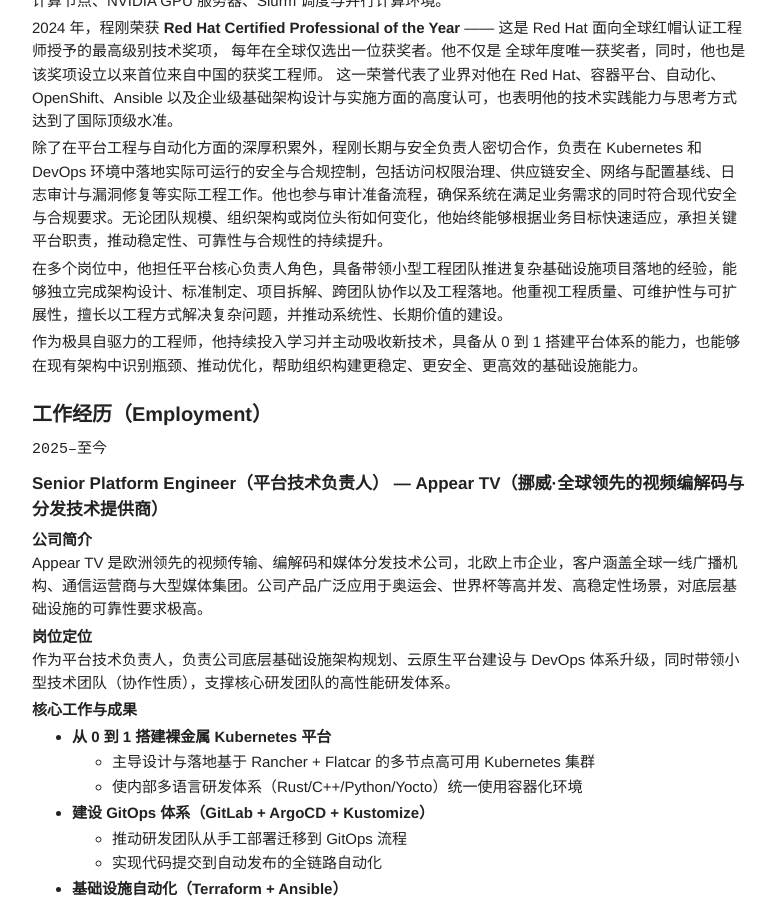
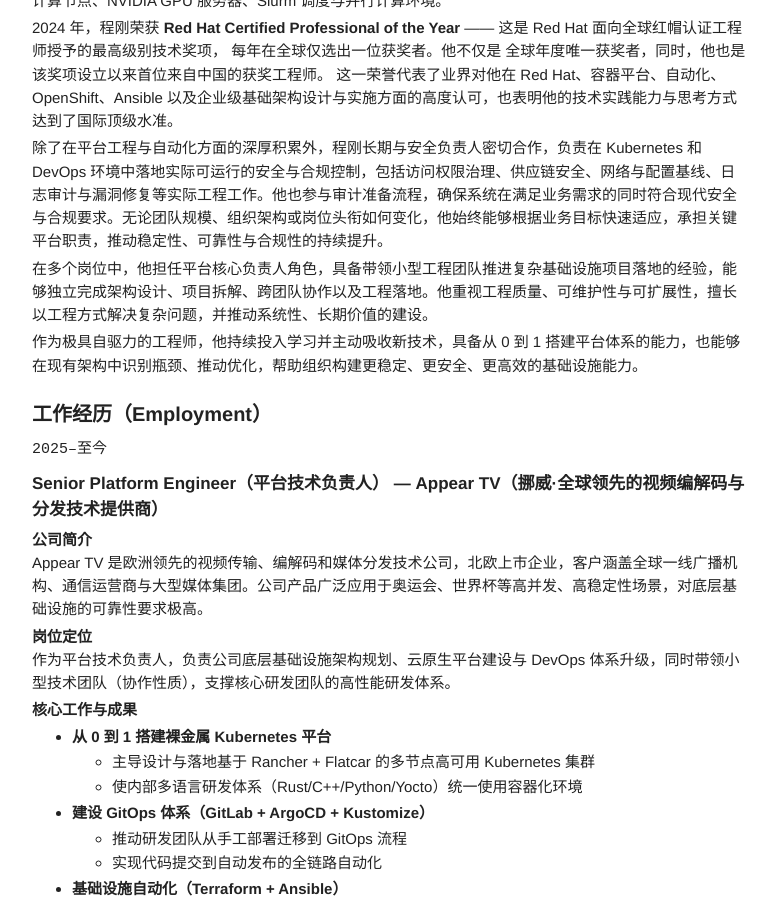
Before and after one commit to gcccheng/wugui, a Jekyll site: the page built from index.md, in a window 1280 px wide and 900 px high, scrolled down 339 px. Shown: the whole window, without its empty margins (118-893 px from the left). Built offline with Jekyll 4.4.1, drawn with Linux system fonts in a browser that asks for light colours.

Commit message:
Update index.md

```diff
--- a/index.md
+++ b/index.md
@@ -23,7 +23,7 @@ Red Hat 认证架构师（RHCA）｜Red Hat 2024年度认证专业人士(RHCP)
 
 除了在平台工程与自动化方面的深厚积累外，程刚长期与安全负责人密切合作，负责在 Kubernetes 和 DevOps 环境中落地实际可运行的安全与合规控制，包括访问权限治理、供应链安全、网络与配置基线、日志审计与漏洞修复等实际工程工作。他也参与审计准备流程，确保系统在满足业务需求的同时符合现代安全与合规要求。无论团队规模、组织架构或岗位头衔如何变化，他始终能够根据业务目标快速适应，承担关键平台职责，推动稳定性、可靠性与合规性的持续提升。
 
-在多个岗位中，他担任平台核心负责人角色，具备带领小型工程团队推进复杂基础设施项目落地的经验，能够独立完成架构设计、标准制定、项目拆解、跨团队协作以及工程落地。他重视工程质量、可维护性与可扩展性，擅长以工程方式解决复杂问题，并推动系统性、长期价值的建设。
+在多个岗位中，他担任平台核心负责人角色，具备带领小型工程团队推进复杂基础设施项目落地的经验，能够独立完成架构设计、项目拆解、跨团队协作以及工程落地。他重视工程质量、可维护性与可扩展性，擅长以工程方式解决复杂问题，并推动系统性、长期价值的建设。
 
 作为极具自驱力的工程师，他持续投入学习并主动吸收新技术，具备从 0 到 1 搭建平台体系的能力，也能够在现有架构中识别瓶颈、推动优化，帮助组织构建更稳定、更安全、更高效的基础设施能力。
 
```
